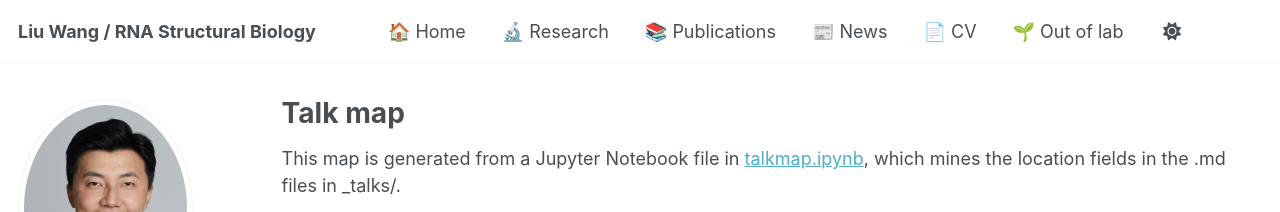
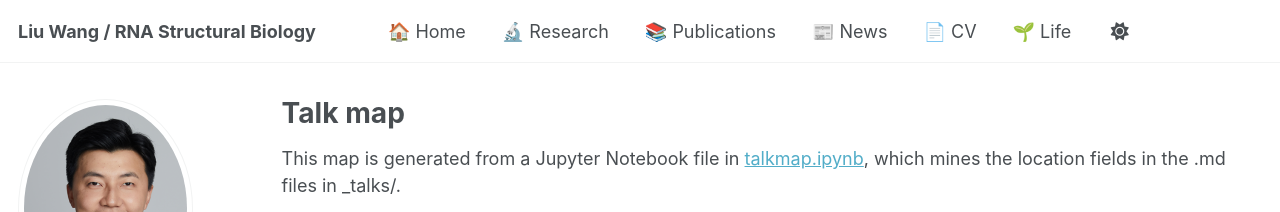
Before and after one commit to liuwang-RNA/Guihub_CV, a Jekyll site: the page built from _pages/talkmap.html, in a window 1280 px wide. Shown: the top 212 px of the page. Built offline with Jekyll 4.4.1, drawn with Linux system fonts in a browser that asks for light colours; nearby versions of some CDN libraries; some web fonts are replaced; a script that is not in the unit is left out.

Commit message:
Update navigation.yml

```diff
--- a/_data/navigation.yml
+++ b/_data/navigation.yml
@@ -18,5 +18,5 @@ main:
     url: /news/
   - title: "📄 CV"
     url: /cv/
-  - title: "🌱 Out of lab"
-    url: /out_of_lab/
+  - title: "🌱 Life"
+    url: /life/
```
